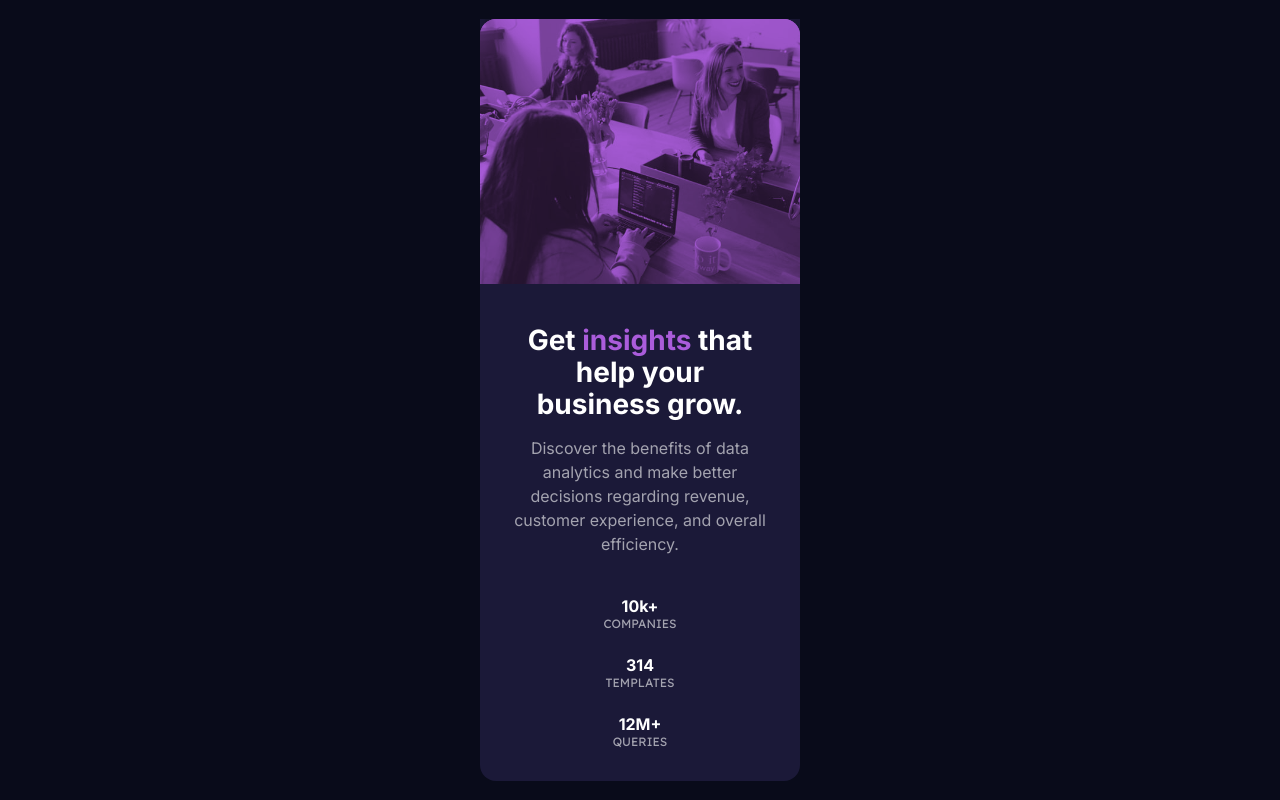
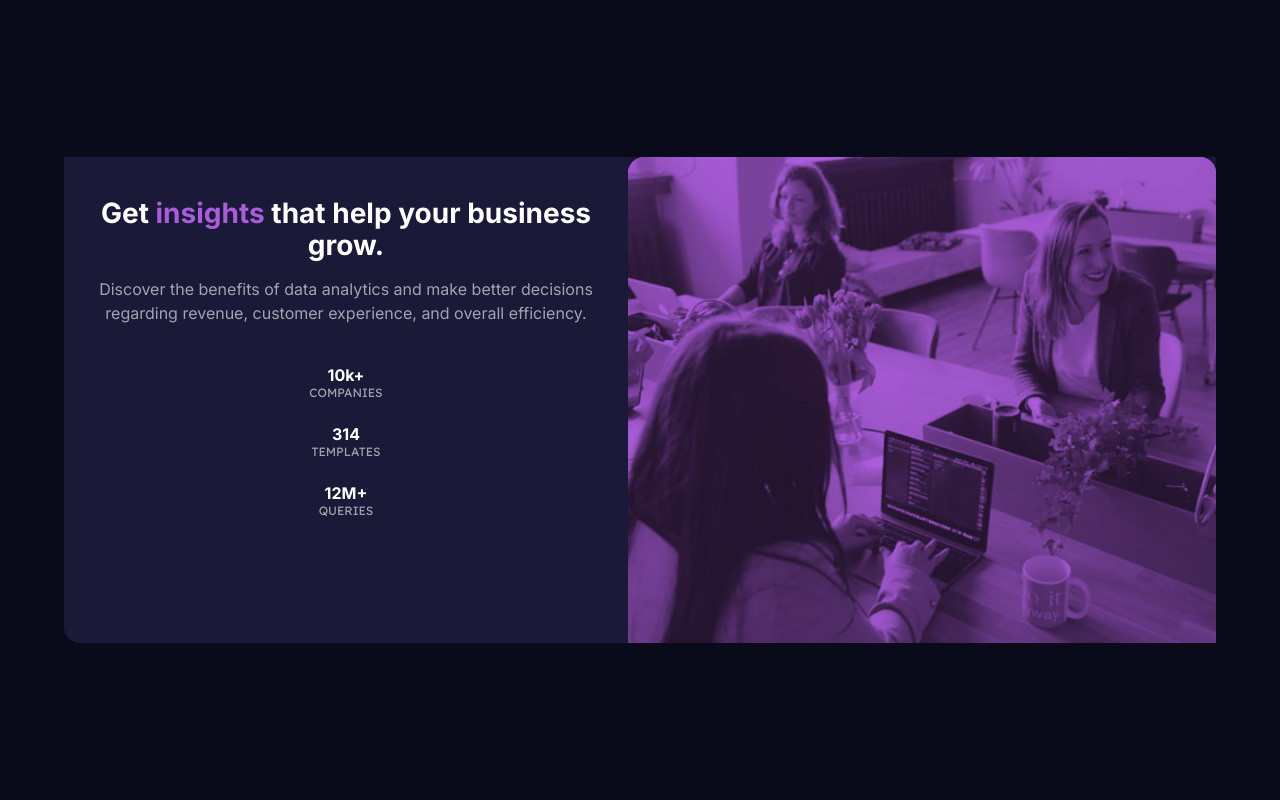
Before and after one commit to Kseylo/stats-preview-card, a website built with Vite: page index.html in a window 1280 px wide. Built offline with nearby package versions, Linux system fonts and the light colour scheme.

Commit message:
Started working on desktop version

```diff
--- a/style.css
+++ b/style.css
@@ -110,6 +110,25 @@ legend {
 }
 
 /* USER STYLES */
+
+/* MOBILE */
+@media screen and (max-width: 70em) {
+  .container {
+    max-width: 20rem;
+    flex-direction: column;
+  }
+}
+
+/* DESKTOP */
+@media screen and (min-width: 70em) {
+  .container {
+    max-width: 72rem;
+    flex-direction: row-reverse;
+  }
+}
+
+/* https://www.figma.com/file/HyRv9dJrxlU7Z0rkhUN7B6/stats-preview-card-component-(Community)?node-id=0%3A22&mode=dev  */
+
 :root {
   /* PRIMARY COLORS*/
   --very-dark-blue: hsl(233, 47%, 7%);
@@ -134,18 +153,20 @@ body {
 
 .container {
   background: var(--dark-desaturated-blue);
-  max-width: 20rem;
   border-radius: 0 0 1rem 1rem;
+  display: flex;
 }
 
 .image-overlay {
   background-color: var(--soft-violet);
   border-radius: 1rem 1rem 0 0;
+  width: 100%;
 }
 
 .image-overlay img {
   mix-blend-mode: multiply;
   opacity: 0.8;
+  width: 100%;
 }
 
 .content {
```
